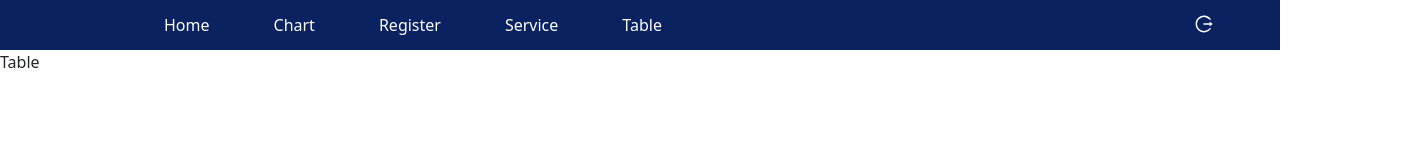
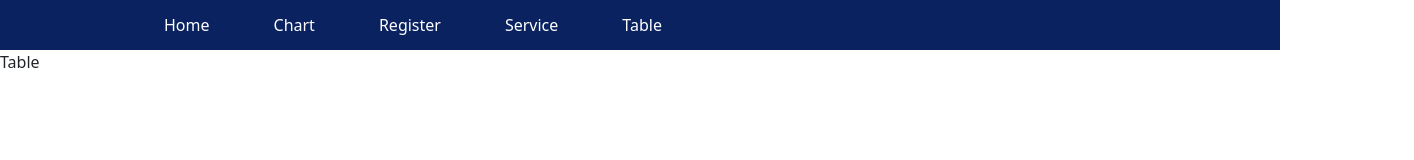
Before and after one commit to Muhammadiy93/react_project2, a React (Create React App) app: page /table in a window 1280 px wide. Shown: the top 160 px of the page, 1414 px wide, since content can reach past the window. Built offline with nearby package versions, Linux system fonts and the light colour scheme.

Commit message:
logout icon togirlandi

```diff
--- a/src/components/navbar/Navbar.css
+++ b/src/components/navbar/Navbar.css
@@ -2,7 +2,7 @@
     margin-left: 120px;
 }
 .logout{
-    margin-left: 500px;
+    margin-left: 700px;
     color: #ffffff;
     cursor: pointer;
     margin-top: 5px;
```
